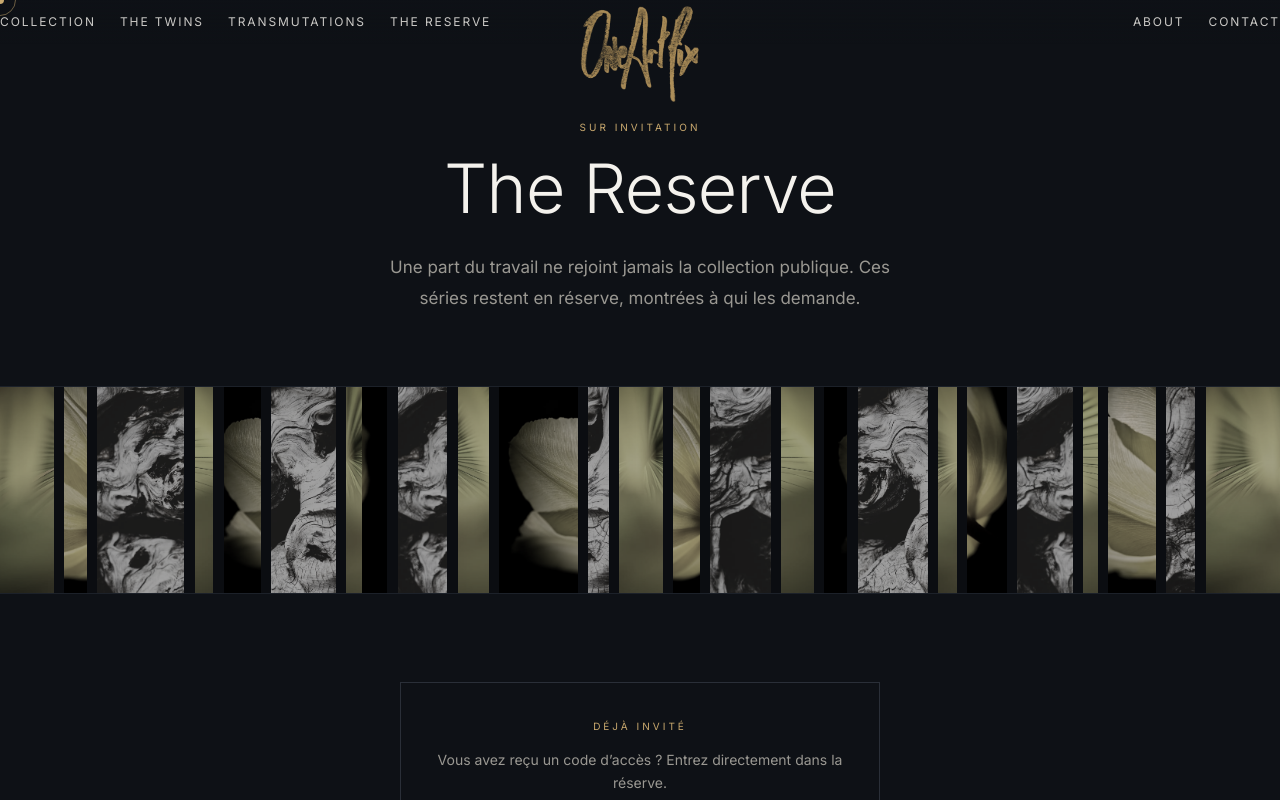
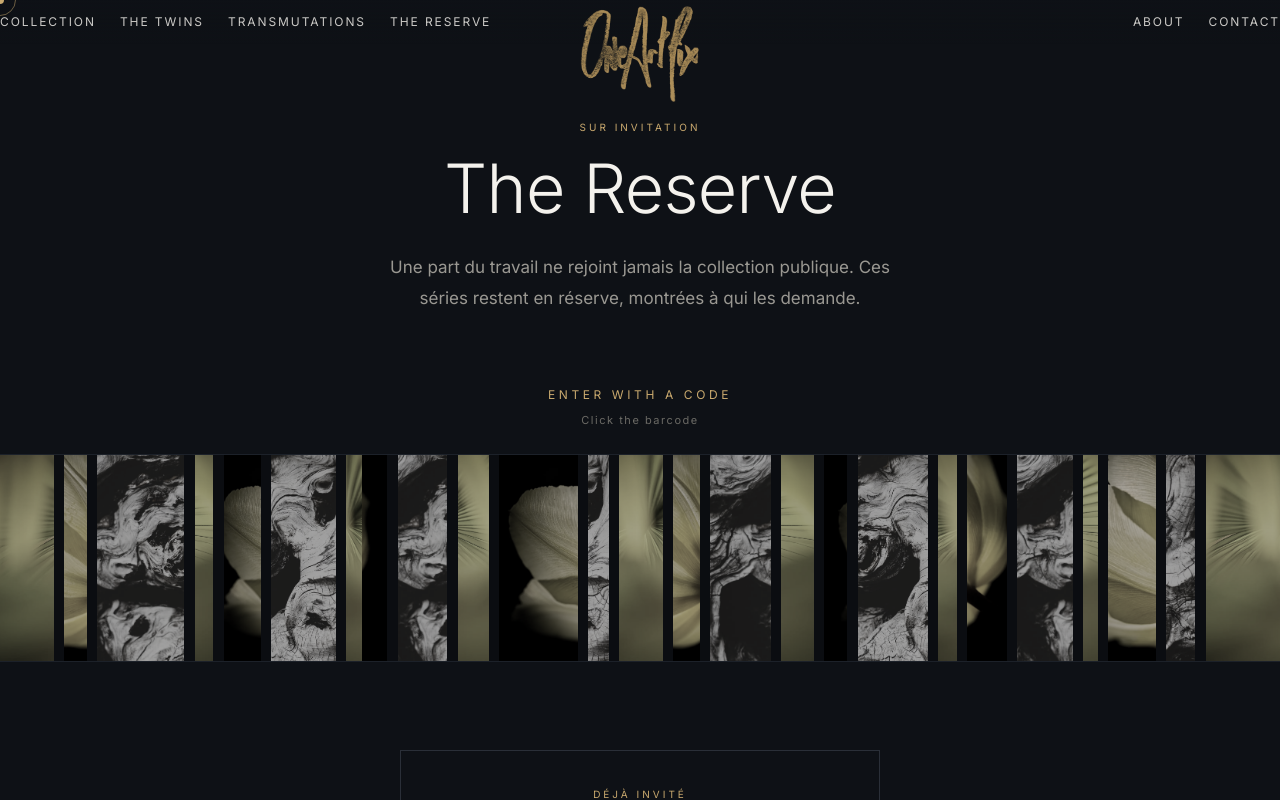
Before and after one commit to BCMED74/oneartpix-v2, a Next.js app: page /reserve in a window 1280 px wide. Shown: the top 800 px of the page. Built offline with nearby package versions, Linux system fonts and the light colour scheme.

Commit message:
feat: barcode gate with request modal

```diff
--- a/src/components/ReserveBarcode.tsx
+++ b/src/components/ReserveBarcode.tsx
@@ -1,39 +1,49 @@
 "use client";
 
 /* ============================================================
-   ONEARTPIX — CODE-BARRES
-   Bandes verticales montrant des fragments d'œuvres.
-   Au survol : la couleur revient.
-   Au clic   : une barre de saisie du code s'ouvre dessous.
+   ONEARTPIX — BARCODE GATE
+   Label → barcode → click opens two paths:
+   · enter an existing access code
+   · request one (opens a modal)
    ============================================================ */
 
-import { useState } from "react";
+import { useEffect, useState } from "react";
+import AccessRequest from "@/components/AccessRequest";
 
 const GOLD = "#C9A96E";
 const WHITE = "#F4F2ED";
 const DIM = "#6b6a65";
 const LINE = "#2a2f38";
 
-/* Largeurs relatives. 0 = séparation sombre. Rythme fixe. */
+/* Relative widths. 0 = dark separator. Fixed rhythm. */
 const WIDTHS = [
   26, 0, 11, 0, 42, 0, 9, 0, 18, 0, 31, 0, 8, 12, 0, 24,
   0, 15, 0, 38, 0, 10, 0, 21, 0, 13, 0, 29, 0, 16, 0, 11,
   0, 34, 0, 9, 0, 19, 0, 27, 0, 7, 0, 23, 0, 14, 0, 36,
 ];
 
-/* Décalages de cadrage : chaque bande montre une zone différente. */
+/* Framing offsets: every band shows a different slice. */
 const SHIFTS = [8, 62, 31, 88, 17, 74, 45, 96, 23, 57, 12, 81, 39, 68, 5, 92];
 
 export default function ReserveBarcode({ images }: { images: string[] }) {
   const [hot, setHot] = useState(false);
   const [open, setOpen] = useState(false);
+  const [modal, setModal] = useState(false);
   const [code, setCode] = useState("");
   const [error, setError] = useState(false);
   const [busy, setBusy] = useState(false);
 
+  /* Escape closes the modal. */
+  useEffect(() => {
+    if (!modal) return;
+    function onKey(e: KeyboardEvent) { if (e.key === "Escape") setModal(false); }
+    window.addEventListener("keydown", onKey);
+    return () => window.removeEventListener("keydown", onKey);
+  }, [modal]);
+
   if (images.length === 0) return null;
 
-  /* === VÉRIFICATION DU CODE === */
+  /* === CODE CHECK === */
   async function submit() {
     if (!code.trim() || busy) return;
     setBusy(true);
@@ -44,10 +54,7 @@ export default function ReserveBarcode({ images }: { images: string[] }) {
         headers: { "Content-Type": "application/json" },
         body: JSON.stringify({ code: code.trim() }),
       });
-      if (r.ok) {
-        window.location.href = "/private";
-        return;
-      }
+      if (r.ok) { window.location.href = "/private"; return; }
       setError(true);
       setCode("");
     } catch {
@@ -56,17 +63,27 @@ export default function ReserveBarcode({ images }: { images: string[] }) {
     setBusy(false);
   }
 
-  let bar = 0; // compte uniquement les bandes photo
+  let bar = 0; // counts photo bands only
 
   return (
     <div>
 
-      {/* === LE CODE-BARRES === */}
+      {/* === LABEL === */}
+      <div style={{ textAlign: "center", padding: "0 5vw 26px" }}>
+        <p style={{ color: GOLD, fontSize: "12px", letterSpacing: "0.3em", textTransform: "uppercase", margin: "0 0 8px" }}>
+          Enter with a code
+        </p>
+        <p style={{ color: DIM, fontSize: "11px", letterSpacing: "0.14em", margin: 0 }}>
+          {open ? "Close" : "Click the barcode"}
+        </p>
+      </div>
+
+      {/* === BARCODE === */}
       <div
         onMouseEnter={() => setHot(true)}
         onMouseLeave={() => setHot(false)}
         onClick={() => setOpen(!open)}
-        title="Entrer un code"
+        title="Enter with a code"
         style={{
           display: "flex", width: "100%", height: "clamp(180px,26vh,300px)",
           overflow: "hidden", background: "#0b0d11", cursor: "pointer",
@@ -76,41 +93,32 @@ export default function ReserveBarcode({ images }: { images: string[] }) {
         }}
       >
         {WIDTHS.map((w, k) => {
-          if (w === 0) {
-            return <div key={k} style={{ flex: "5 0 0", background: "#0b0d11" }} />;
-          }
+          if (w === 0) return <div key={k} style={{ flex: "5 0 0", background: "#0b0d11" }} />;
           const src = images[bar % images.length];
           const shift = SHIFTS[bar % SHIFTS.length];
           bar++;
           return (
-            <div
-              key={k}
-              style={{
+            <div key={k} style={{
               flex: w + " 0 0",
               backgroundImage: "url(" + src + ")",
               backgroundSize: "cover",
               backgroundPosition: shift + "% center",
               filter: hot || open ? "grayscale(0) brightness(1)" : "grayscale(0.75) brightness(0.7)",
               transition: "filter 1.1s cubic-bezier(0.2,0.8,0.2,1)",
-              }}
-            />
+            }} />
           );
         })}
       </div>
 
-      {/* === BARRE DE SAISIE === */}
+      {/* === PANEL === */}
       <div style={{
         overflow: "hidden",
-        maxHeight: open ? "220px" : "0px",
+        maxHeight: open ? "300px" : "0px",
         transition: "max-height .55s cubic-bezier(0.4,0,0.2,1)",
         background: "#0b0d11",
         borderBottom: open ? "1px solid " + LINE : "none",
       }}>
-        <div style={{ maxWidth: "620px", margin: "0 auto", padding: "38px 5vw 42px", textAlign: "center" }}>
-
-          <p style={{ color: GOLD, fontSize: "10px", letterSpacing: "0.3em", textTransform: "uppercase", margin: "0 0 22px" }}>
-            Votre code d’accès
-          </p>
+        <div style={{ maxWidth: "620px", margin: "0 auto", padding: "40px 5vw 46px", textAlign: "center" }}>
 
           <div style={{ display: "flex", gap: "12px", flexWrap: "wrap", justifyContent: "center" }}>
             <input
@@ -126,30 +134,51 @@ export default function ReserveBarcode({ images }: { images: string[] }) {
                 textAlign: "center", padding: "15px 18px", outline: "none", boxSizing: "border-box",
               }}
             />
-            <button
-              onClick={submit}
-              disabled={busy || !code.trim()}
+            <button onClick={submit} disabled={busy || !code.trim()}
               style={{
                 background: "transparent", border: "1px solid " + GOLD, color: WHITE,
                 fontFamily: "inherit", fontSize: "13px", letterSpacing: "0.22em",
                 textTransform: "uppercase", padding: "15px 34px",
                 cursor: busy ? "default" : "pointer",
                 opacity: busy || !code.trim() ? 0.35 : 1,
-              }}
-            >
-              {busy ? "…" : "Entrer"}
+              }}>
+              {busy ? "…" : "Enter"}
             </button>
           </div>
 
           {error ? (
             <p style={{ color: DIM, fontSize: "11px", letterSpacing: "0.16em", textTransform: "uppercase", margin: "20px 0 0" }}>
-              Code incorrect ou expiré
+              Invalid or expired code
             </p>
           ) : null}
+
+          {/* --- second path --- */}
+          <p style={{ color: DIM, fontSize: "13px", margin: "28px 0 0" }}>
+            No code yet?{" "}
+            <button onClick={() => setModal(true)}
+              style={{ background: "none", border: "none", padding: 0, color: GOLD, fontFamily: "inherit", fontSize: "13px", cursor: "pointer", textDecoration: "underline", textUnderlineOffset: "3px" }}>
+              Request a private code
+            </button>
+          </p>
 
         </div>
       </div>
 
+      {/* === MODAL === */}
+      {modal ? (
+        <div onClick={() => setModal(false)}
+          style={{ position: "fixed", inset: 0, zIndex: 9999, background: "rgba(8,10,13,0.94)", display: "flex", alignItems: "center", justifyContent: "center", padding: "24px", overflowY: "auto" }}>
+          <div onClick={(e) => e.stopPropagation()}
+            style={{ position: "relative", width: "100%", maxWidth: "480px", background: "#0e1116", border: "1px solid " + LINE, padding: "44px 40px" }}>
+            <button onClick={() => setModal(false)} aria-label="Close"
+              style={{ position: "absolute", top: "16px", right: "18px", background: "none", border: "none", color: DIM, fontSize: "20px", lineHeight: 1, cursor: "pointer", padding: "4px" }}>
+              ×
+            </button>
+            <AccessRequest scope="RESERVE" title="Request a private code" />
+          </div>
+        </div>
+      ) : null}
+
     </div>
   );
 }
```
Lines whose indentation alone changed are shown as unchanged.
